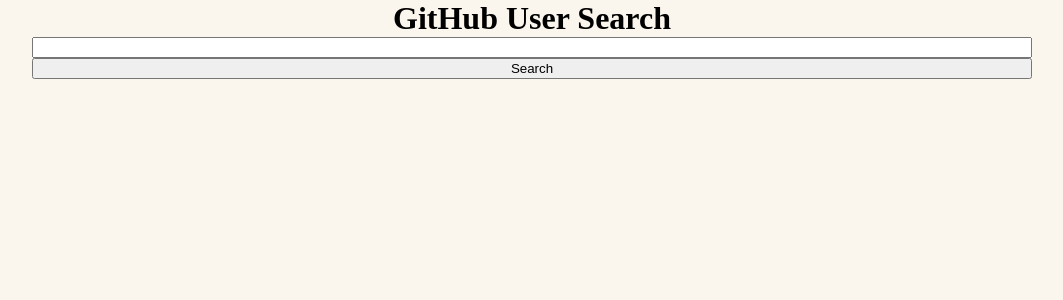
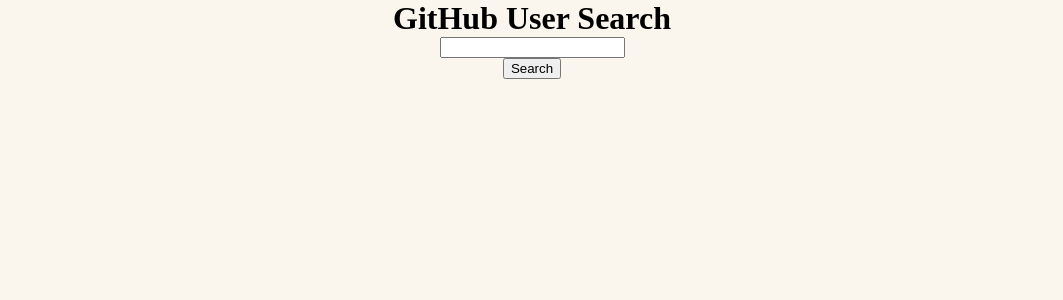
Before and after one commit to Luizth25/Front-end-challenge, a React (Create React App) app: page / in a window 1280 px wide. Shown: the top 300 px of the page, without its empty margins (108-1171 px from the left). Built offline with nearby package versions, Linux system fonts and the light colour scheme.

Commit message:
added to repositories list when user search is performed

```diff
--- a/src/components/UserSearchData/UserSearch/UserData/index.tsx
+++ b/src/components/UserSearchData/UserSearch/UserData/index.tsx
@@ -1,25 +1,29 @@
 import { useState } from "react";
+
 import * as s from "./style";
-
-import UserApi from "../../../../services/api";
-import TUserProps from "./types";
+import { ReposApi, UserApi } from "../../../../services/api";
+import { TUserProps, TRepoProps } from "./types";
 
 const UserInfo = () => {
   const [user, setUser] = useState<TUserProps>();
-  const [userSearch, setUserSearch] = useState("");
+  const [userSearch, setUserSearch] = useState(String);
+  const [repos, setRepos] = useState<[TRepoProps]>();
 
   const getUser = () => {
-    UserApi.get(`/users/${userSearch}`)
+    UserApi.get(`/users/${userSearch}`).then((response) => {
+      return setUser(response.data);
+    });
+    ReposApi.get(`/${userSearch}/repos`)
       .then((response) => {
-        return setUser(response.data);
+        return setRepos(response.data);
       })
       .catch((err) => {
-        console.error("erro aqui ", err);
+        return err;
       });
   };
 
   return (
-    <s.UserContainer>
+    <>
       <input
         type="text"
         value={userSearch}
@@ -32,9 +36,17 @@
           <s.Username>Name: {user?.name}</s.Username>
           <s.UserData>Login: {user?.login}</s.UserData>
           <s.UserData>Followers: {user?.followers}</s.UserData>
+          <ul>
+            <s.UserRepo>Repositories</s.UserRepo>
+            {repos?.map((repo) => (
+              <li key={repo.id}>
+                <p>{repo.name}</p>
+              </li>
+            ))}
+          </ul>
         </>
       ) : undefined}
-    </s.UserContainer>
+    </>
   );
 };
 export default UserInfo;
--- a/src/components/UserSearchData/UserSearch/UserData/style.ts
+++ b/src/components/UserSearchData/UserSearch/UserData/style.ts
@@ -1,10 +1,5 @@
 import styled, { css } from "styled-components";
 
-export const UserContainer = styled.div`
-  display: flex;
-  width: 1000px;
-  flex-direction: column;
-`;
 export const UserAvatar = styled.img`
   width: 150px;
   height: 150px;
@@ -21,3 +16,10 @@
 export const Username = styled.h3`
   font-size: 20px;
 `;
+
+export const UserRepo = styled.h1`
+  ${({ theme }) => css`
+    ${theme.fontStyles.heading}
+    padding:5px
+  `}
+`;
--- a/src/components/UserSearchData/UserSearch/index.tsx
+++ b/src/components/UserSearchData/UserSearch/index.tsx
@@ -1,10 +1,11 @@
+import UserContainer from "./style";
 import UserInfo from "./UserData";
 
 const UserSearch = () => {
   return (
-    <main>
+    <UserContainer>
       <UserInfo />
-    </main>
+    </UserContainer>
   );
 };
 export default UserSearch;
--- /dev/null
+++ b/src/components/UserSearchData/UserSearch/style.ts
@@ -0,0 +1,10 @@
+import styled from "styled-components";
+
+export const UserContainer = styled.main`
+  display: flex;
+  align-items: center;
+  flex-direction: column;
+  text-align: center;
+`;
+
+export default UserContainer;
--- a/src/pages/Home/index.tsx
+++ b/src/pages/Home/index.tsx
@@ -1,7 +1,5 @@
 import UserSearchData from "../../components/UserSearchData";
 
-const Home = () => {
-  return <UserSearchData />;
-};
+const Home = () => <UserSearchData />;
 
 export default Home;
--- a/src/services/api.ts
+++ b/src/services/api.ts
@@ -1,7 +1,9 @@
 import axios from "axios";
 
-const UserApi = axios.create({
-  baseURL: "https://api.github.com/",
+export const UserApi = axios.create({
+  baseURL: "https://api.github.com",
 });
 
-export default UserApi;
+export const ReposApi = axios.create({
+  baseURL: "https://api.github.com/users",
+});
```
Also changed, not shown: src/components/UserSearchData/UserSearch/UserData/types.ts (+6 -2 lines).
